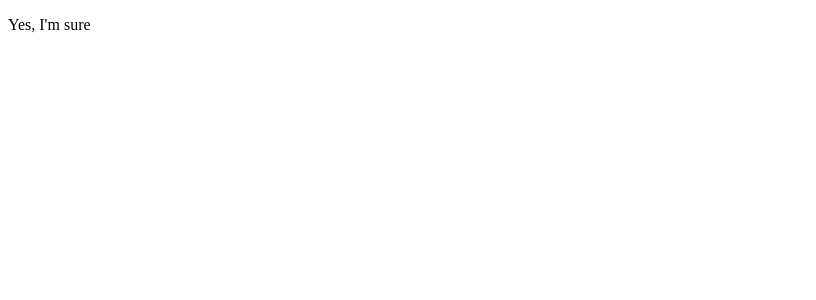
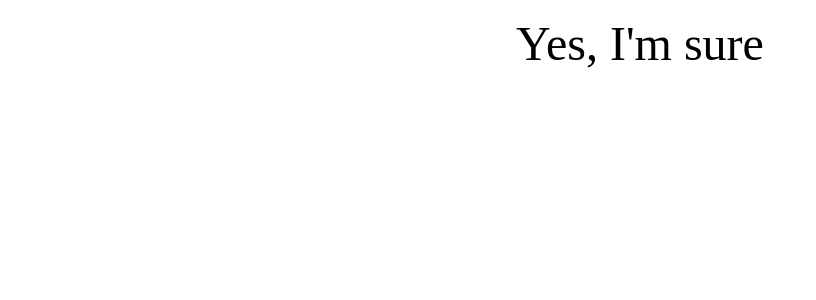
Before and after one commit to anoonan/ismongodeadyet, a Next.js app: page /areyousure in a window 1280 px wide. Shown: the top 300 px of the page, without its empty margins (0-816 px from the left). Built offline with nearby package versions, Linux system fonts and the light colour scheme.

Commit message:
center and increase font

```diff
--- a/package.json
+++ b/package.json
@@ -20,7 +20,9 @@
   },
   "homepage": "https://github.com/anoonan/ismongodeadyet#readme",
   "dependencies": {
+    "http2": "^3.3.7",
     "next": "^9.0.5",
+    "now": "^16.1.3",
     "react": "^16.9.0",
     "react-dom": "^16.9.0"
   }
--- a/pages/areyousure.js
+++ b/pages/areyousure.js
@@ -1,7 +1,7 @@
 export default function Areyousure() {
   return (
     <div>
-      <p>Yes, I'm sure</p>
+      <p><font size="+10"><center>Yes, I'm sure</center></font></p>
     </div>
   );
 }
--- a/pages/index.js
+++ b/pages/index.js
@@ -1,6 +1,6 @@
 const Index = () => (
   <div>
-    <p>No</p>
+    <p><font size="+10"><center>No</center></font></p>
   </div>
 );
 
```
Also changed, not shown: 2 other files (tests, documents, lock files or other folders).
